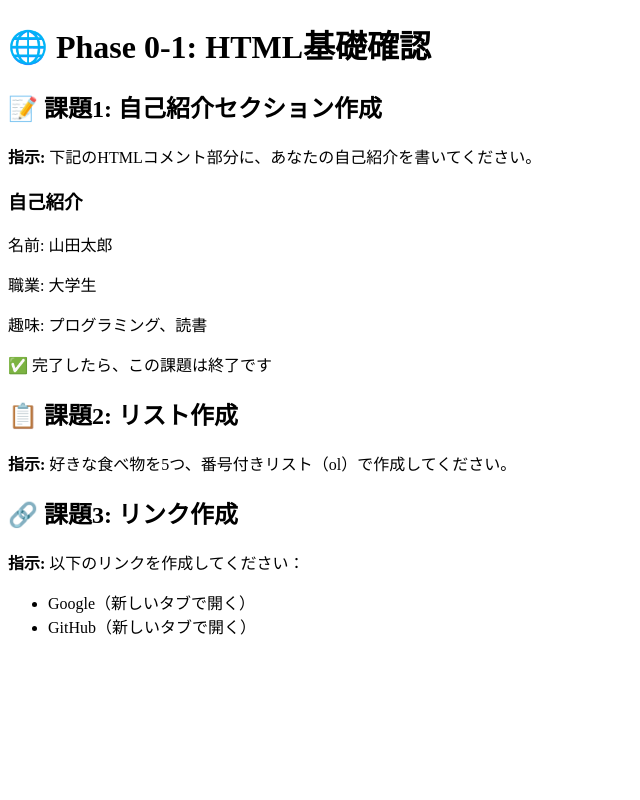
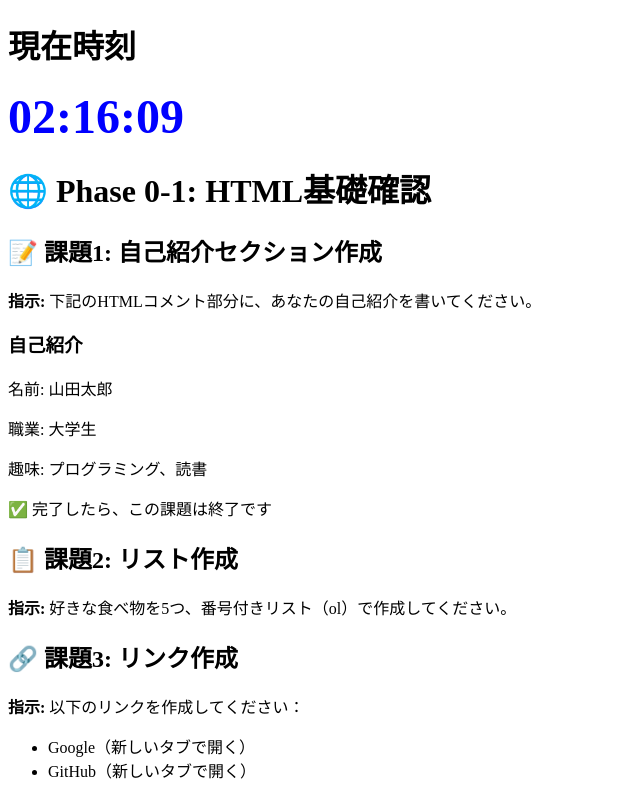
Before and after one commit to OMU-BGB24044/OMU-BGB24044.github.io, a plain HTML site: page index.html in a window 1280 px wide. Shown: the whole page, without its empty margins (0-640 px from the left). Drawn offline with Linux system fonts and the light colour scheme.

Commit message:
Update index.html

```diff
--- a/index.html
+++ b/index.html
@@ -1,5 +1,38 @@
 <!DOCTYPE html>
 <html lang="ja">
+<head>
+    <meta charset="UTF-8">
+    <title>動く時計</title>
+    <script>
+        function updateClock() {
+            // 現在時刻を取得
+            var now = new Date();
+            var hours = now.getHours();
+            var minutes = now.getMinutes();
+            var seconds = now.getSeconds();
+
+            // 1桁の場合は0を付ける
+            if (hours < 10) hours = '0' + hours;
+            if (minutes < 10) minutes = '0' + minutes;
+            if (seconds < 10) seconds = '0' + seconds;
+
+            // 時刻を表示
+            var timeString = hours + ':' + minutes + ':' + seconds;
+            document.getElementById('clock').innerHTML = timeString;
+        }
+
+        // 1秒ごとにupdateClock関数を実行
+        setInterval(updateClock, 1000);
+
+        // ページ読み込み時に即座に表示
+        window.onload = updateClock;
+    </script>
+</head>
+    <body>
+    <h1>現在時刻</h1>
+    <div id="clock" style="font-size: 48px; font-weight: bold; color: blue;">
+        00:00:00
+    </div>
 <head>
     <meta charset="UTF-8">
     <meta name="viewport" content="width=device-width, initial-scale=1.0">
@@ -33,4 +66,5 @@
       <!-- ここにリンクを作成してください -->
     </div>
 </body>
+</body>
 </html>
```
